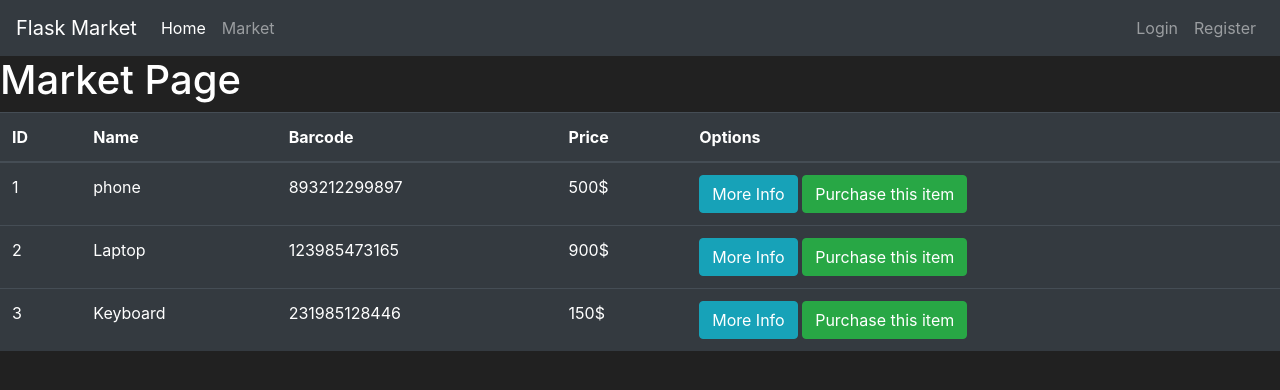
After one commit to Hurntre/market_place, a Flask app: page /market in a window 1280 px wide. The commit adds this page. Shown: the top 390 px of the page. Run offline with Flask 3, Linux system fonts and the light colour scheme; some libraries are stand-ins or nearby versions.

Commit message:
Set up SQLite database connection using the SQLALCHEMY ORM package
Create item model

Use template extension to keep template dry

```diff
--- a/market.py
+++ b/market.py
@@ -1,12 +1,30 @@
 from flask import Flask, render_template
+app = Flask(__name__)
+from database import init_db, db_session
+from models import Item
+init_db()
 
-app = Flask(__name__)
+@app.teardown_appcontext
+def shutdown_session(exception=None):
+    db_session.remove()
 
-@app.route("/") #decorator
-@app.route("/home")
+
+# item = Item('phone', 500, '893212299897', 'A UK used Iphone 30')
+# db_session.add(item)
+# db_session.commit()
+
+
+@app.route('/') #decorator
+@app.route('/home')
 def home_page():
   return render_template('home.html')
 
-@app.route("/about/<username>")
+@app.route('/market')
+def market_page():
+
+  items = Item.query.all()
+  return render_template('market.html', items=items)
+
+@app.route('/about/<username>')
 def about_page(username):
-    return f"<h1>This is the about page of {username}</h1>"
+    return f'<h1>This is the about page of {username}</h1>'
--- /dev/null
+++ b/templates/base.html
@@ -0,0 +1,75 @@
+<!DOCTYPE html>
+<html lang="en">
+  <head>
+    <!-- Required meta tags -->
+    <meta charset="utf-8" />
+    <meta
+      name="viewport"
+      content="width=device-width, initial-scale=1, shrink-to-fit=no"
+    />
+
+    <!-- Bootstrap CSS -->
+    <link
+      rel="stylesheet"
+      href="https://cdn.jsdelivr.net/npm/bootstrap@4.5.3/dist/css/bootstrap.min.css"
+      integrity="sha384-TX8t27EcRE3e/ihU7zmQxVncDAy5uIKz4rEkgIXeMed4M0jlfIDPvg6uqKI2xXr2"
+      crossorigin="anonymous"
+    />
+
+    <title>{% block title %} {% endblock %}</title>
+  </head>
+  <body>
+    <!-- Navbar here -->
+    <nav class="navbar navbar-expand-md navbar-dark bg-dark">
+      <a class="navbar-brand" href="#">Flask Market</a>
+      <button
+        class="navbar-toggler"
+        type="button"
+        data-toggle="collapse"
+        data-target="#navbarNav"
+      >
+        <span class="navbar-toggler-icon"></span>
+      </button>
+      <div class="collapse navbar-collapse" id="navbarNav">
+        <ul class="navbar-nav mr-auto">
+          <li class="nav-item active">
+            <a class="nav-link" href="{{ url_for('home_page') }}">Home <span class="sr-only">(current)</span></a>
+          </li>
+          <li class="nav-item">
+            <a class="nav-link" href="{{ url_for('market_page') }}">Market</a>
+          </li>
+        </ul>
+        <ul class="navbar-nav">
+          <li class="nav-item">
+            <a class="nav-link" href="#">Login</a>
+          </li>
+          <li class="nav-item">
+            <a class="nav-link" href="#">Register</a>
+          </li>
+        </ul>
+      </div>
+    </nav>
+    {% block content %} {% endblock %}
+    <!-- Future content here -->
+
+    <!-- Optional JavaScript -->
+    <!-- jQuery and Bootstrap Bundle (includes Popper) -->
+    <script src="https:///kit.fontawesome.com/a076d05399.js"></script>
+    <script
+      src="https://code.jquery.com/jquery-3.5.1.slim.min.js"
+      integrity="sha384-DfXdz2htPH0lsSSs5nCTpuj/zy4C+OGpamoFVy38MVBnE+IbbVYUew+OrCXaRkfj"
+      crossorigin="anonymous"
+    ></script>
+    <script
+      src="https://cdn.jsdelivr.net/npm/bootstrap@4.5.3/dist/js/bootstrap.bundle.min.js"
+      integrity="sha384-ho+j7jyWK8fNQe+A12Hb8AhRq26LrZ/JpcUGGOn+Y7RsweNrtN/tE3MoK7ZeZDyx"
+      crossorigin="anonymous"
+    ></script>
+  </body>
+  <style>
+    body {
+      background-color: #212121;
+      color: white;
+    }
+  </style>
+</html>
--- /dev/null
+++ b/templates/market.html
@@ -0,0 +1,33 @@
+{% extends 'base.html' %}
+{% block title %}
+  Market Page
+{% endblock %}
+
+{% block content %}
+  <h1>Market Page</h1>
+  <table class="table table-hover table-dark">
+    <thead>
+      <tr>
+        <th scope="col">ID</th>
+        <th scope="col">Name</th>
+        <th scope="col">Barcode</th>
+        <th scope="col">Price</th>
+        <th scope="col">Options</th>
+      </tr>
+    </thead>
+    <tbody>
+      {% for item in items %}
+      <tr>
+        <td>{{ item.id }}</td>
+        <td>{{ item.name }}</td>
+        <td>{{ item.barcode }}</td>
+        <td>{{ item.price }}$</td>
+        <td>
+          <button class="btn btn-outline btn-info">More Info</button>
+          <button class="btn btn-outline btn-success">Purchase this item</button>
+        </td>
+      </tr>
+      {% endfor %}
+    </tbody>
+  </table>
+{% endblock %}
```
Also changed, not shown: database.py (added, +14 -0 lines), models.py (added, +20 -0 lines), templates/home.html (+7 -80 lines), market.db (added).
